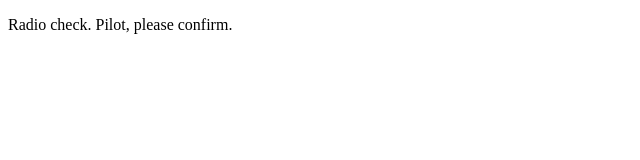
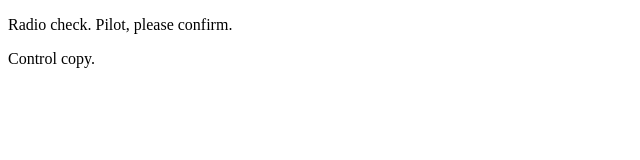
Before and after one commit to ajharris96/communication-log, a plain HTML site: page index.html in a window 1280 px wide. Shown: the full height of the page, 0-640 px from the left. Drawn offline with Linux system fonts and the light colour scheme.

```diff
--- a/index.html
+++ b/index.html
@@ -2,5 +2,6 @@
 <html>
    <body>
       <p>Radio check. Pilot, please confirm.</p>
+      <p>Control copy.</p>
    </body>
 </html>
```
